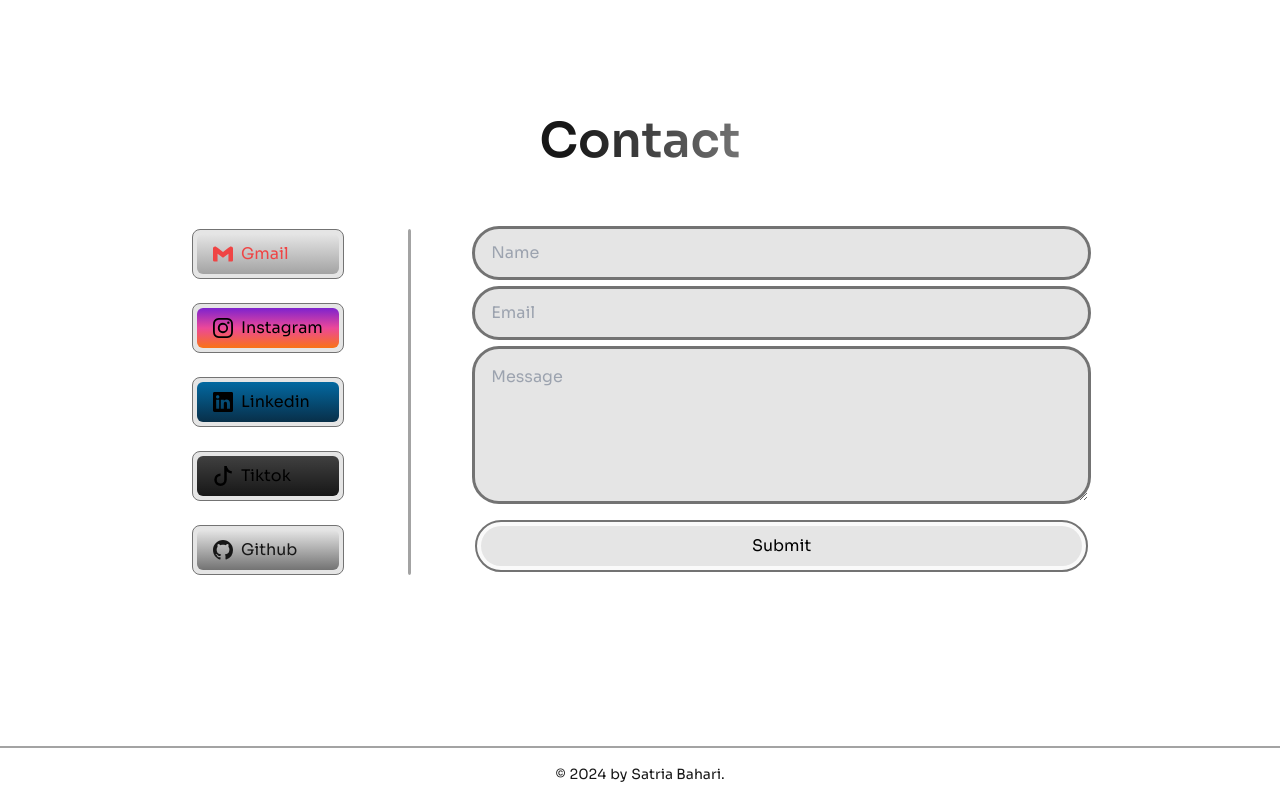
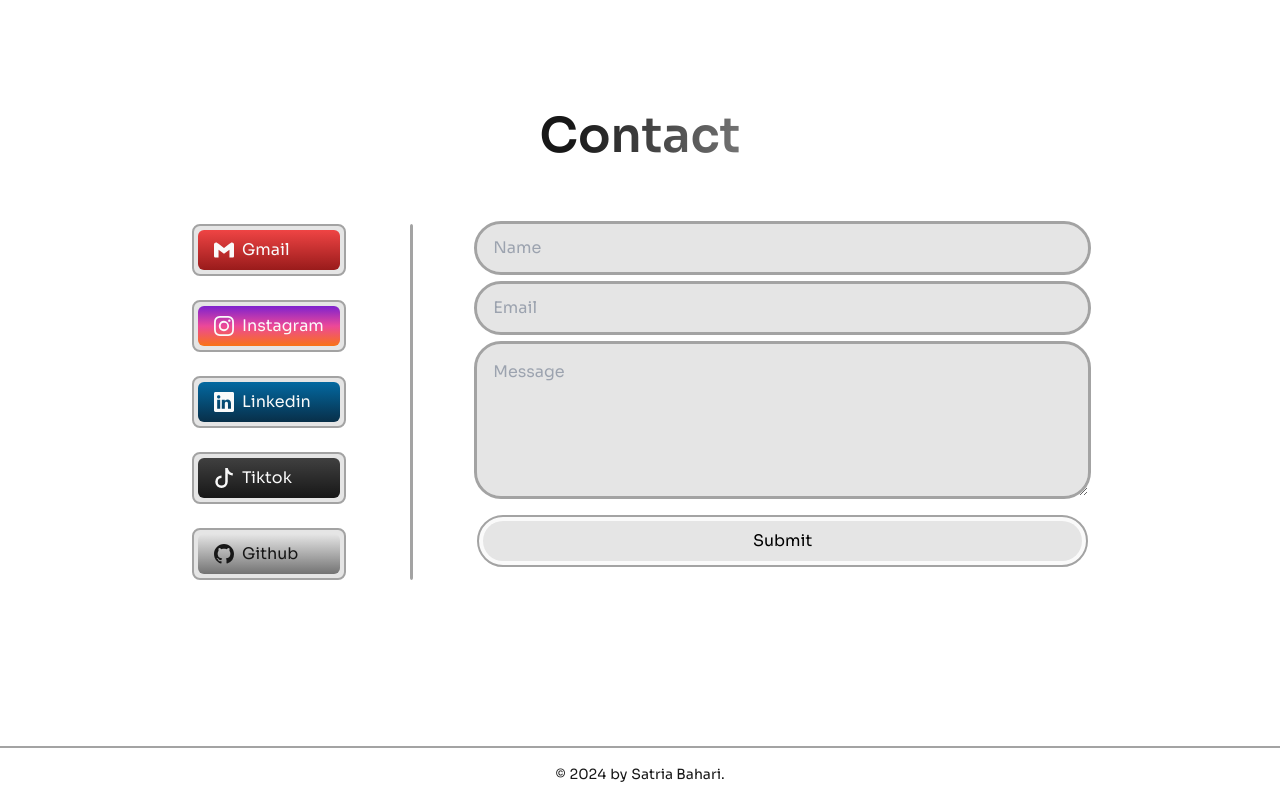
Before and after one commit to satriabahari/portfolio, a Next.js app: page / in a window 1280 px wide. Shown: the part 2346-3146 px from the top of the page. Built offline with nearby package versions, Linux system fonts and the light colour scheme.

Commit message:
Refactor: Added nodemailer for form contact and fixed some code

```diff
--- a/components/contact/ContactForm.tsx
+++ b/components/contact/ContactForm.tsx
@@ -1,9 +1,11 @@
 "use client";
 
-import React from "react";
+import React, { useState } from "react";
 import { FieldValues, useForm } from "react-hook-form";
 
 export default function ContactForm() {
+  const [isLoading, setIsLoading] = useState(false);
+
   const {
     register,
     handleSubmit,
@@ -11,38 +13,76 @@ export default function ContactForm() {
     reset,
   } = useForm();
 
-  const onSubmit = (data: FieldValues) => {
-    console.log(data);
-    reset();
+  const onSubmit = async (data: FieldValues) => {
+    try {
+      setIsLoading(true);
+      const response = await fetch("api/nodemailer", {
+        method: "POST",
+        headers: {
+          "Content-Type": "application/json",
+        },
+        body: JSON.stringify(data),
+      });
+
+      const body = await response.json();
+
+      if (response.ok) {
+        alert(body.message);
+      }
+
+      if (response.status === 400) {
+        alert(body.message);
+      }
+      reset();
+      setIsLoading(false);
+    } catch (error) {
+      console.log("Something went wrong", error);
+    }
   };
+
   return (
     <div className="w-full">
       <form onSubmit={handleSubmit(onSubmit)} className="space-y-3">
         <input
           type="text"
-          className="w-full rounded-full bg-neutral-200 px-4 py-3 outline outline-neutral-500 focus:outline-2 focus:outline-neutral-700 dark:bg-neutral-800 dark:outline-neutral-700 dark:focus:outline-neutral-500"
+          className="w-full rounded-full bg-neutral-200 px-4 py-3 outline outline-neutral-400 focus:outline-2 focus:outline-neutral-600 dark:bg-neutral-800 dark:outline-neutral-700 dark:focus:outline-neutral-500"
           placeholder="Name"
-          {...register("name")}
+          {...register("name", { required: "Name is required" })}
         />
+        {errors.name && (
+          <p className="ml-2 text-xs text-red-500">
+            * {`${errors.name.message}`}
+          </p>
+        )}
         <input
           type="email"
-          className="w-full rounded-full bg-neutral-200 px-4 py-3 outline outline-neutral-500 focus:outline-2 focus:outline-neutral-700 dark:bg-neutral-800 dark:outline-neutral-700 dark:focus:outline-neutral-500"
+          className="w-full rounded-full bg-neutral-200 px-4 py-3 outline outline-neutral-400 focus:outline-2 focus:outline-neutral-600 dark:bg-neutral-800 dark:outline-neutral-700 dark:focus:outline-neutral-500"
           placeholder="Email"
-          {...register("email")}
+          {...register("email", { required: "Email is required" })}
         />
+        {errors.email && (
+          <p className="ml-2 text-xs text-red-500">
+            * {`${errors.email.message}`}
+          </p>
+        )}
         <textarea
           rows={5}
-          className="w-full rounded-3xl bg-neutral-200 p-4 outline outline-neutral-500 focus:outline-2 focus:outline-neutral-700 dark:bg-neutral-800 dark:outline-neutral-700 dark:focus:outline-neutral-500"
+          className="w-full rounded-3xl bg-neutral-200 p-4 outline outline-neutral-400 focus:outline-2 focus:outline-neutral-600 dark:bg-neutral-800 dark:outline-neutral-700 dark:focus:outline-neutral-500"
           placeholder="Message"
-          {...register("message")}
+          {...register("message", { required: "Message is required" })}
         />
+        {errors.message && (
+          <p className="ml-2 text-xs text-red-500">
+            * {`${errors.message.message}`}
+          </p>
+        )}
         <button
           disabled={isSubmitting}
           type="submit"
-          className="w-full rounded-full border-2 border-neutral-500 bg-neutral-50 p-1 dark:border-neutral-700 dark:bg-neutral-900"
+          className="w-full rounded-full border-2 border-neutral-400 bg-neutral-50 p-1 dark:border-neutral-700 dark:bg-neutral-900"
         >
           <div className="rounded-full bg-neutral-200 px-8 py-2 dark:bg-neutral-800">
-            Submit
+            {isLoading ? "Sending..." : "Submit"}
           </div>
         </button>
       </form>
--- a/components/contact/ContactList.tsx
+++ b/components/contact/ContactList.tsx
@@ -18,33 +18,32 @@ export const SOCIAL_MEDIA = [
   {
     title: "Gmail",
     href: "mailto:satriaabaharii@gmail.com",
-    icon: <SiGmail size={iconSize} className="text-red-500" />,
-    backgroundColor: "bg-gradient-to-b from-neutral-200 to-neutral-400",
-    textColor: "text-red-500",
+    icon: <SiGmail size={iconSize} className="text-neutral-50" />,
+    backgroundColor: "bg-gradient-to-b from-red-500 to-red-800",
   },
   {
     title: "Instagram",
     href: "https://www.instagram.com/satriabaharii_/",
-    icon: <InstagramIcon size={iconSize} />,
+    icon: <InstagramIcon size={iconSize} className="text-neutral-50" />,
     backgroundColor:
       "bg-gradient-to-b from-purple-700 via-pink-500 to-orange-500",
   },
   {
     title: "Linkedin",
     href: "https://www.linkedin.com/in/satria-bahari/",
-    icon: <LinkedinIcon size={iconSize} />,
+    icon: <LinkedinIcon size={iconSize} className="text-neutral-50" />,
     backgroundColor: "bg-gradient-to-b from-sky-700 to-sky-950",
   },
   {
     title: "Tiktok",
     href: "https://www.tiktok.com/@satriaabaharii/",
-    icon: <TiktokIcon size={iconSize} />,
+    icon: <TiktokIcon size={iconSize} className="text-neutral-50" />,
     backgroundColor: "bg-gradient-to-b from-neutral-700 to-neutral-900",
   },
   {
     title: "Github",
     href: "https://github.com/satriabahari",
-    icon: <GithubIcon size={iconSize} />,
+    icon: <GithubIcon size={iconSize} className="text-neutral-900" />,
     backgroundColor: "bg-gradient-to-b from-neutral-200 to-neutral-500",
     textColor: "text-neutral-900",
   },
@@ -56,7 +55,7 @@ export default function ContactList() {
       {SOCIAL_MEDIA.map((media, index) => (
         <div
           key={index}
-          className="rounded-lg border border-neutral-500 bg-neutral-200 p-1 dark:border-neutral-600 dark:bg-neutral-900"
+          className="rounded-lg border-2 border-neutral-400 bg-neutral-200 p-1 dark:border-neutral-600 dark:bg-neutral-900"
         >
           <Link
             target="_blank"
@@ -64,11 +63,12 @@ export default function ContactList() {
             className={twMerge(
               "flex w-full items-center space-x-2 rounded-md px-4 py-2",
               media.backgroundColor,
-              media.textColor,
             )}
           >
             {media.icon}
-            <h5>{media.title}</h5>
+            <h5 className={twMerge("text-neutral-50", media.textColor)}>
+              {media.title}
+            </h5>
           </Link>
         </div>
       ))}
```
